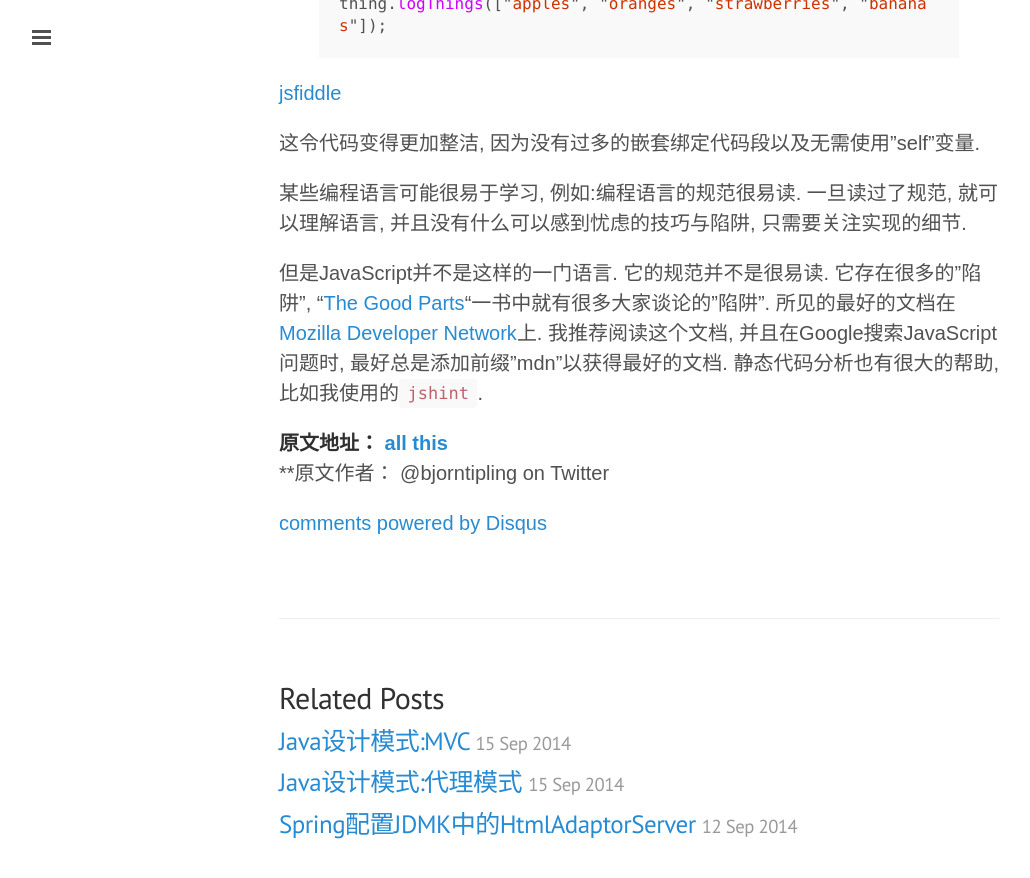
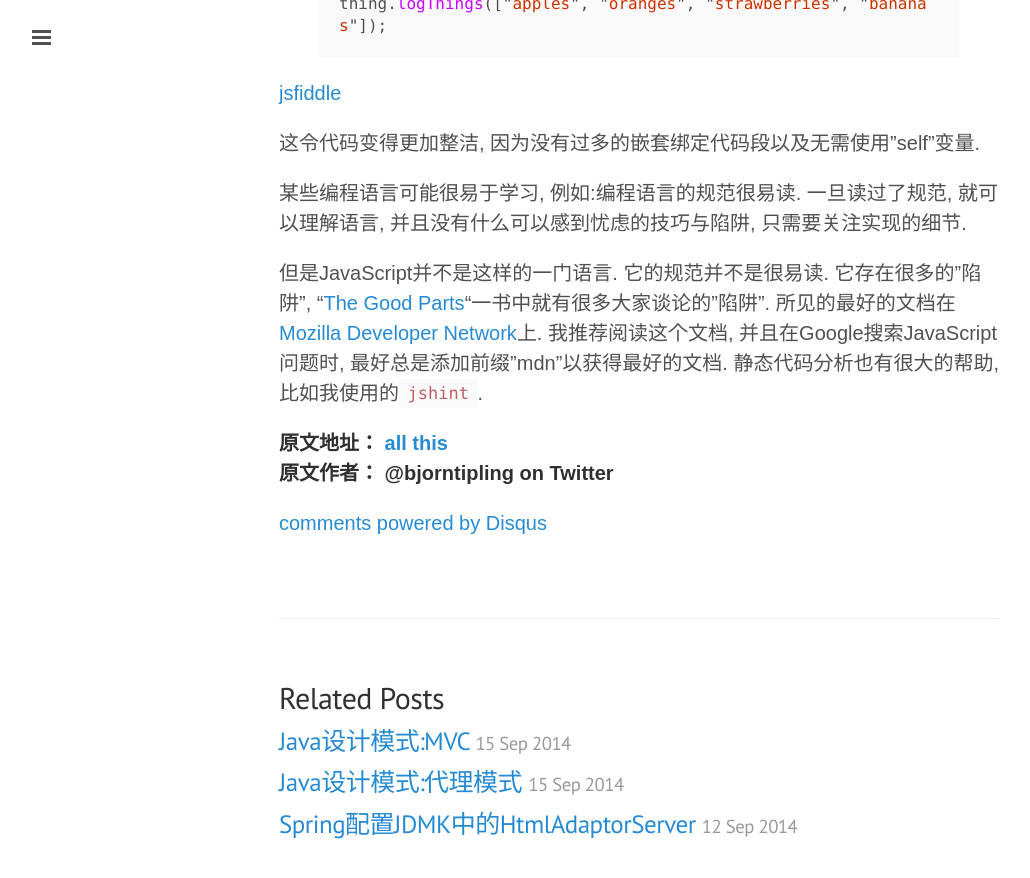
Before and after one commit to clarkdo/clarkdo.github.com, a Jekyll site: the page built from _posts/2014-09-17-31.md, in a window 1280 px wide and 900 px high, scrolled down 21148 px. Shown: the top 878 px of the window, without its empty margins (1-1031 px from the left). Built offline with Jekyll 4.4.1, drawn with Linux system fonts in a browser that asks for light colours; Markdown is read by kramdown in place of the engine named in the settings; comment, search, counter and statistics services are not loaded.

```diff
--- a/_posts/2014-09-17-31.md
+++ b/_posts/2014-09-17-31.md
@@ -881,4 +881,4 @@ thing.logThings(["apples", "oranges", "strawberries", "bananas"]);
 但是JavaScript并不是这样的一门语言. 它的规范并不是很易读. 它存在很多的"陷阱", "[The Good Parts](http://www.amazon.com/JavaScript-Good-Parts-Douglas-Crockford/dp/0596517742)"一书中就有很多大家谈论的"陷阱". 所见的最好的文档在[Mozilla Developer Network](https://developer.mozilla.org/en-US/)上. 我推荐阅读这个文档, 并且在Google搜索JavaScript问题时, 最好总是添加前缀"mdn"以获得最好的文档. 静态代码分析也有很大的帮助, 比如我使用的`jshint`.
 
 **原文地址： [all this](http://bjorn.tipling.com/all-this)**<br/>
-**原文作者： @bjorntipling on Twitter
+**原文作者： @bjorntipling on Twitter**
```
